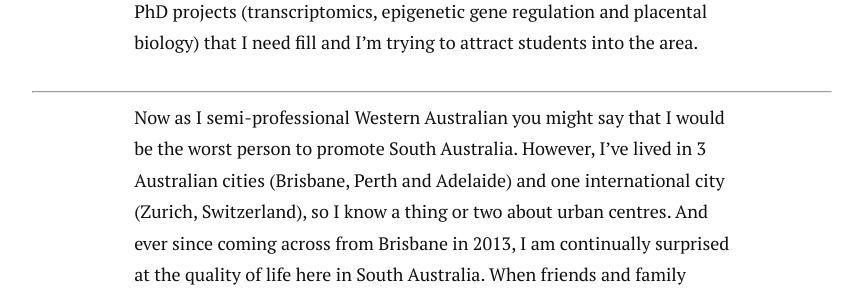
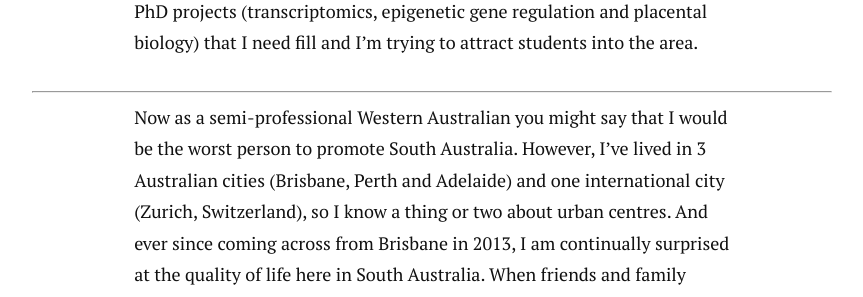
Before and after one commit to jimmybgammyknee/jimmybgammyknee.github.io, a Jekyll site: the page built from _posts/2017-03-31-jobs-and-an-ad-for-adelaide.markdown, in a window 1280 px wide and 900 px high, scrolled down 786 px. Shown: the part 155-452 px from the top of the window, without its empty margins (208-1071 px from the left). Built offline with Jekyll 4.4.1, drawn with Linux system fonts in a browser that asks for light colours; nearby versions of some CDN libraries; some of the changed text lies outside the part shown.

```diff
--- a/_posts/2017-03-31-jobs-and-an-ad-for-adelaide.markdown
+++ b/_posts/2017-03-31-jobs-and-an-ad-for-adelaide.markdown
@@ -15,7 +15,7 @@ Additionally, I have some really cool Bioinformatics/Reproductive Biology PhD pr
 
 ---
 
-Now as I semi-professional Western Australian you might say that I would be the worst person to promote South Australia. However, I've lived in 3 Australian cities (Brisbane, Perth and Adelaide) and one international city (Zurich, Switzerland), so I know a thing or two about urban centres. And ever since coming across from Brisbane in 2013, I am continually surprised at the quality of life here in South Australia. When friends and family come to stay, they always have a great time and can't wait to come back!
+Now as a semi-professional Western Australian you might say that I would be the worst person to promote South Australia. However, I've lived in 3 Australian cities (Brisbane, Perth and Adelaide) and one international city (Zurich, Switzerland), so I know a thing or two about urban centres. And ever since coming across from Brisbane in 2013, I am continually surprised at the quality of life here in South Australia. When friends and family come to stay, they always have a great time and can't wait to come back!
 
 So in this post I'm going to do my best to promote the great state of South Australia using the tried and tested BuzzFeed method of top 10 list and GIFs.
 
```
Also changed, not shown: other parts of _posts/2017-03-31-jobs-and-an-ad-for-adelaide.markdown (+1 -1 lines).
